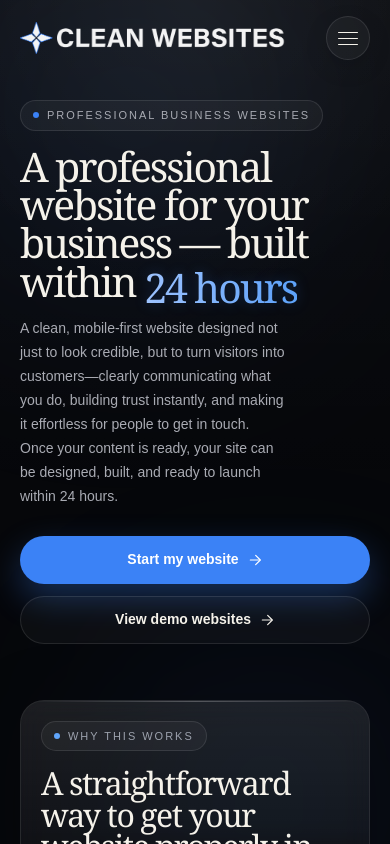
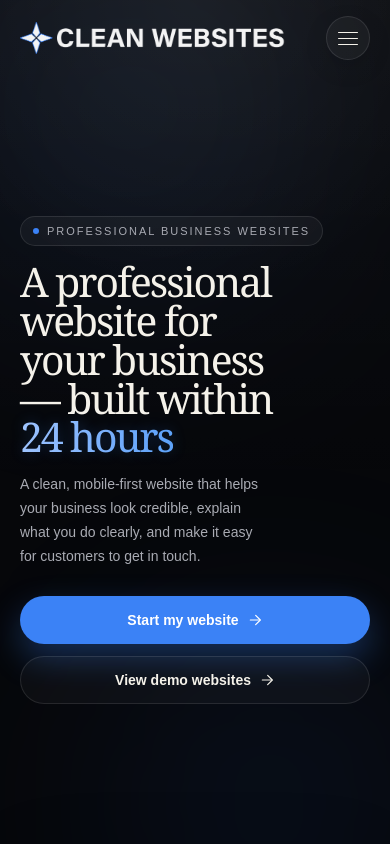
Before and after one commit to cleanwebsitesuk/cleanwebsites, a Next.js app: page / in a window 390 px wide. Shown: the top 844 px of the page. Built offline with nearby package versions, Linux system fonts and the light colour scheme.

Commit message:
Update page.tsx

```diff
--- a/app/page.tsx
+++ b/app/page.tsx
@@ -656,7 +656,7 @@ function HeroSection({
 
 return (
   <section className="relative">
-    <div className="mx-auto flex w-full max-w-7xl items-center px-5 pb-12 pt-6 sm:px-6 sm:pb-12 sm:pt-8 lg:min-h-[calc(100svh-78px)] lg:px-8 lg:pb-14 lg:pt-10">
+    <div className="mx-auto flex min-h-[calc(100svh-76px)] w-full max-w-7xl items-center px-5 pb-10 pt-10 sm:min-h-0 sm:px-6 sm:pb-12 sm:pt-8 lg:min-h-[calc(100svh-78px)] lg:px-8 lg:pb-14 lg:pt-10">
       <div className="grid w-full gap-8 lg:grid-cols-[minmax(0,1fr)_minmax(440px,1fr)] lg:items-start lg:gap-10">
         <div className="mx-auto flex w-full max-w-[680px] flex-col justify-center lg:mx-0 lg:max-w-[680px]">
           <div className="w-fit">
@@ -674,10 +674,10 @@ return (
             </div>
           </div>
 
-<h1 className="mt-4 max-w-[13ch] font-serif text-[2.55rem] leading-[0.94] tracking-[-0.05em] text-[#F5F2EA] sm:text-[clamp(3.4rem,6.2vw,4.5rem)] sm:max-w-[11.5ch]">
+<h1 className="mt-4 max-w-[12.5ch] font-serif text-[2.55rem] leading-[0.95] tracking-[-0.05em] text-[#F5F2EA] sm:max-w-[11.5ch] sm:text-[clamp(3.4rem,6.2vw,4.5rem)]">
   A professional website for your business — built within{" "}
   <motion.span
-    initial={reduceMotion ? false : { opacity: 0.7, y: 6 }}
+    initial={reduceMotion ? false : { opacity: 0.7 }}
     animate={
       reduceMotion
         ? {}
@@ -696,18 +696,19 @@ return (
       delay: 0.35,
       ease: "easeOut",
     }}
-    className="inline-block bg-gradient-to-r from-[#A5C8FF] to-[#60A5FA] bg-clip-text font-medium text-transparent"
+    className="bg-gradient-to-r from-[#A5C8FF] to-[#60A5FA] bg-clip-text font-medium text-transparent whitespace-nowrap"
   >
     24 hours
   </motion.span>
 </h1>
 
-          <p className="mt-4 max-w-[34ch] text-[14px] leading-6 text-[#A9ABB3] sm:mt-5 sm:max-w-xl sm:text-[16px] sm:leading-8">
-            A clean, mobile-first website designed not just to look credible,
-            but to turn visitors into customers—clearly communicating what you do,
-            building trust instantly, and making it effortless for people to get in touch.
-            Once your content is ready, your site can be designed, built, and ready to launch within 24 hours.
-          </p>
+<p className="mt-4 max-w-[32ch] text-[14px] leading-6 text-[#A9ABB3] sm:hidden">
+  A clean, mobile-first website that helps your business look credible, explain what you do clearly, and make it easy for customers to get in touch.
+</p>
+
+<p className="mt-4 hidden max-w-xl text-[15px] leading-7 text-[#A9ABB3] sm:mt-5 sm:block sm:text-[16px] sm:leading-8">
+  A clean, mobile-first website designed not just to look credible, but to turn visitors into customers—clearly communicating what you do, building trust instantly, and making it effortless for people to get in touch. Once your content is ready, your site can be designed, built, and ready to launch within 24 hours.
+</p>
 
           <div className="mt-7 flex w-full flex-col gap-3 sm:mt-6 sm:flex-row">
             <MagneticLink
```
